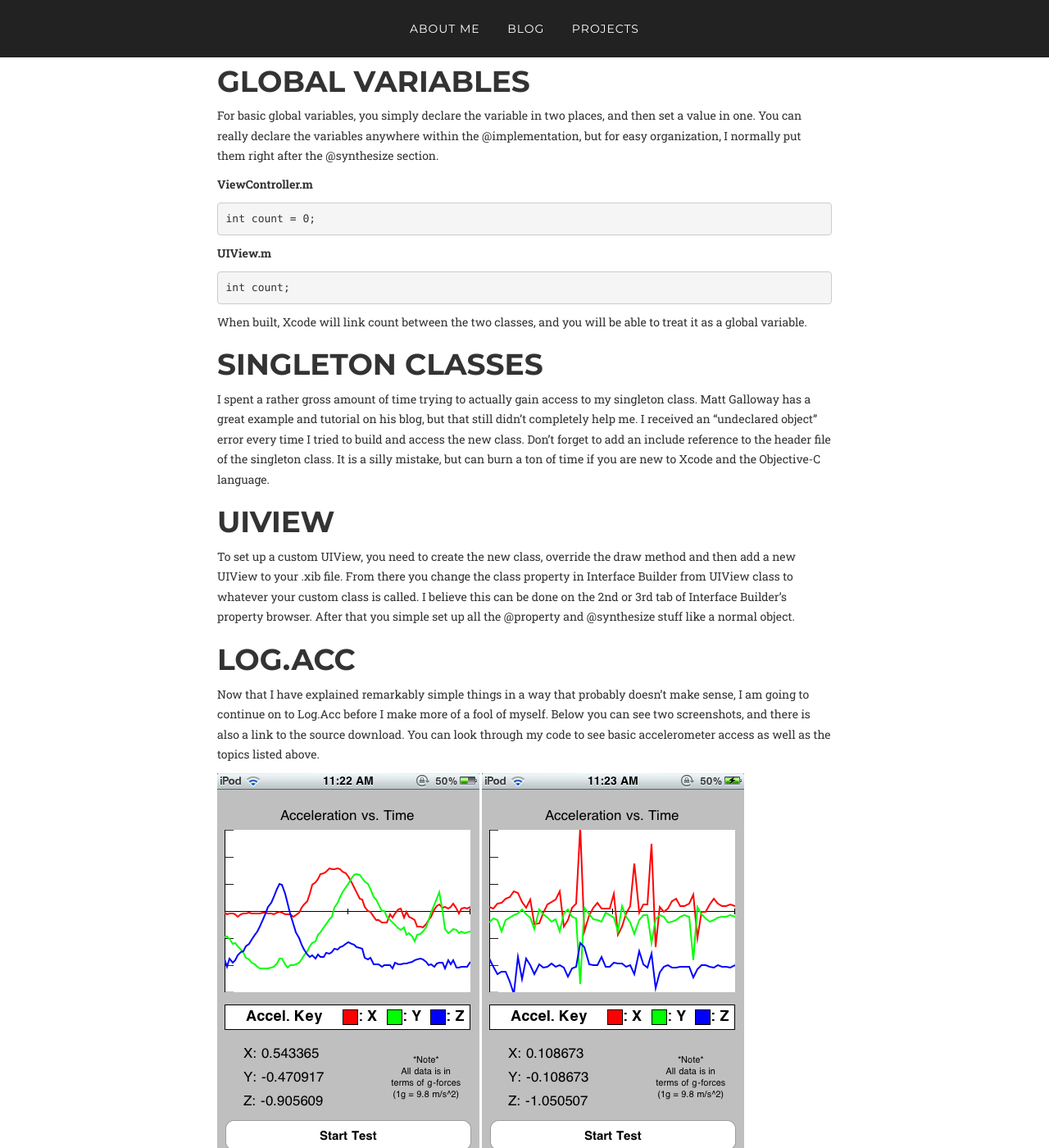
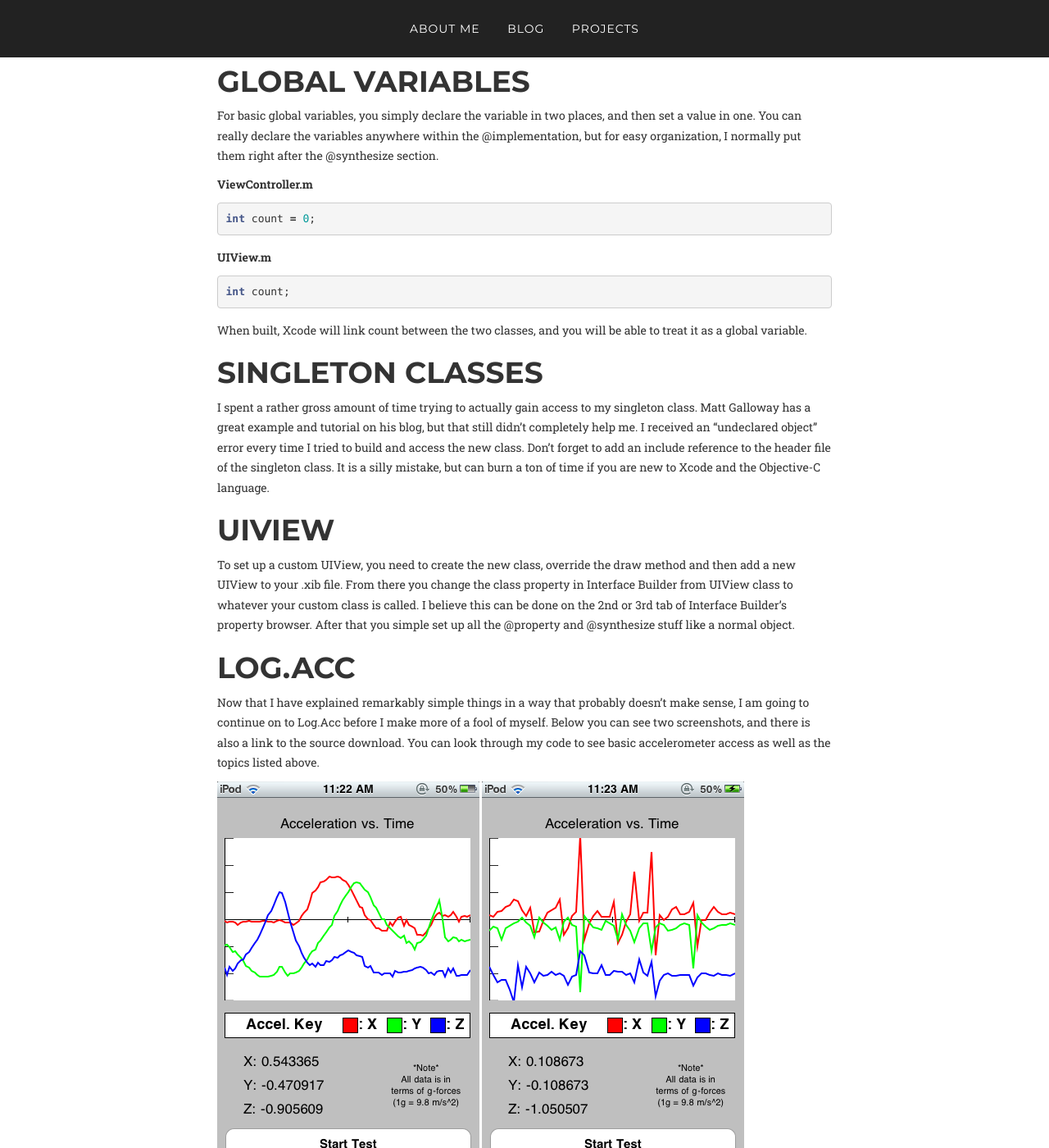
Before and after one commit to Tornquist/tornquist.github.io, a Jekyll site: the page built from _posts/2010-11-27-log-acc.md, in a window 1280 px wide and 1400 px high, scrolled down 787 px. Shown: the whole window at 82% size. Built offline with Jekyll 4.4.1, drawn with Linux system fonts in a browser that asks for light colours; some web fonts are replaced.

Commit message:
Modified main.cscc to Re-enable syntax highlighting

```diff
--- a/_includes/head.html
+++ b/_includes/head.html
@@ -12,6 +12,7 @@
     <link href="{{site.baseurl}}/assets/styles/bootstrap.min.css" rel="stylesheet">
     <link href="{{site.baseurl}}/assets/styles/agency.css" rel="stylesheet">
     <link href="{{site.baseurl}}/assets/styles/font-awesome.css" rel="stylesheet" type="text/css">
+    <link rel="stylesheet" href="{{ "/css/main.css" | prepend: site.baseurl }}">
 
     <!-- Remote -->
     <link href="https://fonts.googleapis.com/css?family=Montserrat:400,700" rel="stylesheet" type="text/css">
--- a/css/main.scss
+++ b/css/main.scss
@@ -43,10 +43,16 @@ $on-laptop:        800px;
 }
 
 
+img {
+    max-width: 100%;
+    vertical-align: middle;
+}
+
+%vertical-rhythm {
+    margin-bottom: $spacing-unit / 2;
+}
 
 // Import partials from `sass_dir` (defaults to `_sass`)
 @import
-        "base",
-        "layout",
         "syntax-highlighting"
 ;
```
